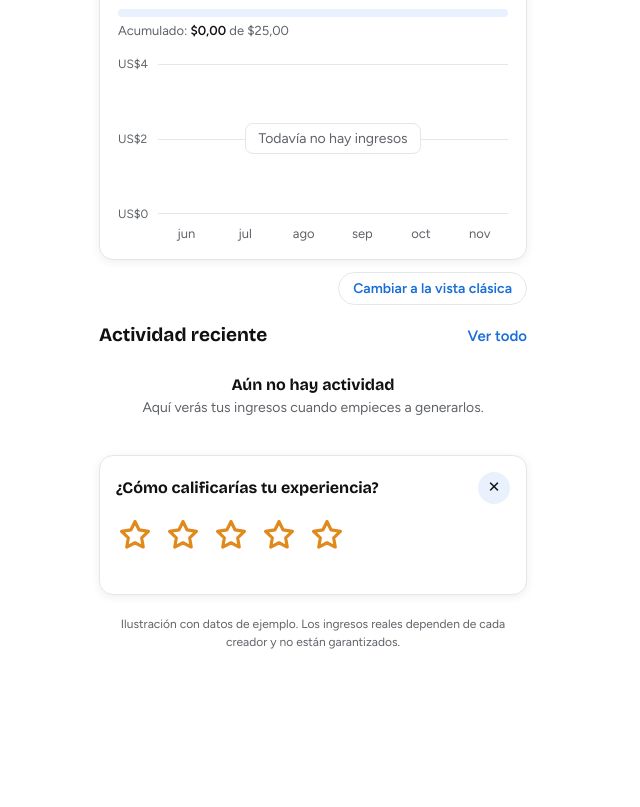
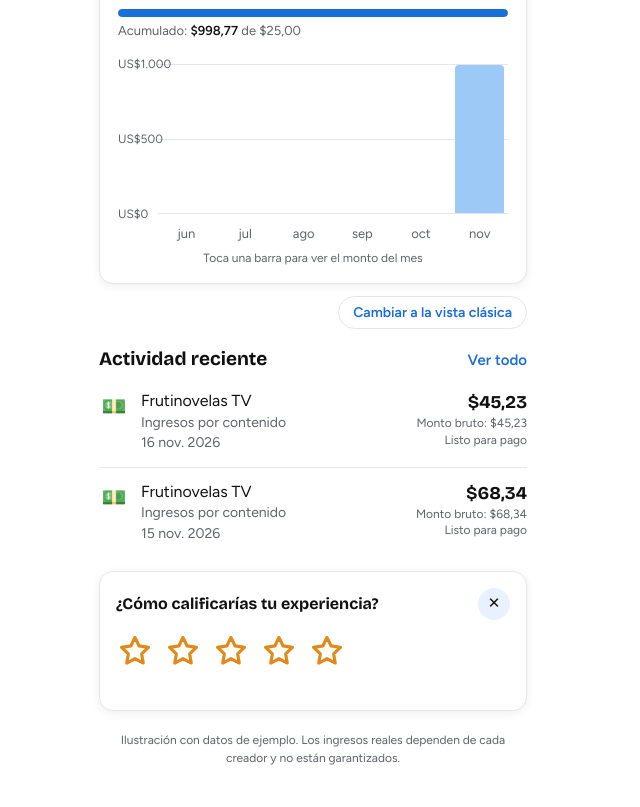
Before and after one commit to cazapia/panel-ganancias, a plain HTML site: page index.html in a window 1280 px wide. Shown: the part 448-1255 px from the top of the page, without its empty margins (327-967 px from the left). Before the commit the page ends 1139 px from the top, so only its background shows below. Drawn offline with nearby package versions, Linux system fonts and the light colour scheme.

Commit message:
Ingresos de noviembre

```diff
--- a/index.html
+++ b/index.html
@@ -185,7 +185,7 @@ button{font-family:inherit;cursor:pointer;color:inherit}
     <div class="pad">
       <section class="panel">
         <div class="panel-head"><h3>Pendiente de pago <span class="warn" aria-hidden="true">!</span></h3><button class="link" data-ir="trans">Ver todas</button></div>
-        <div class="amount">--,-- USD</div>
+        <div class="amount" id="monto">--,-- USD</div>
         <p class="note" id="nota">Se requiere un ingreso mínimo de $25,00.</p>
         <div class="progress" aria-hidden="true"><i id="barraProgreso"></i></div>
         <p class="prog-txt" id="progTxt"></p>
@@ -193,8 +193,8 @@ button{font-family:inherit;cursor:pointer;color:inherit}
         <div id="vistaGrafico">
           <div class="chart-wrap">
             <span class="grid" style="top:0"></span><span class="grid" style="top:75px"></span>
-            <span class="y" style="top:0">US$4</span><span class="y" style="top:75px">US$2</span><span class="y" style="top:150px">US$0</span>
-            <div class="chart" id="chart" role="group" aria-label="Gráfico de ejemplo de ingresos de junio a noviembre"></div>
+            <span class="y" id="yMax" style="top:0">US$4</span><span class="y" id="yMid" style="top:75px">US$2</span><span class="y" style="top:150px">US$0</span>
+            <div class="chart" id="chart" role="group" aria-label="Gráfico de ingresos de junio a noviembre"></div>
           </div>
           <div class="months" id="months"></div>
           <p class="hint">Toca una barra para ver el monto del mes</p>
@@ -249,25 +249,52 @@ var CONFIG = {
   enlaceEmpezar: "#",   // botón "Empezar" (ej. https://wa.me/51999999999)
   enlacePerfil:  "#",   // botón "Completar perfil"
   enlaceCobro:   "#",   // botón "Agregar forma de cobro"
-  minimo: 25,           // monto mínimo para cobrar (USD)
-  maxGrafico: 4         // valor más alto del gráfico (US$4)
+  minimo: 25           // monto mínimo para cobrar (USD)
 };
 
-// Datos de ejemplo (uno por mes). "monto: 0" = mes sin ingresos todavía.
-var DATOS = [
-  { mes: "jun", fecha: "", monto: 0 },
-  { mes: "jul", fecha: "", monto: 0 },
-  { mes: "ago", fecha: "", monto: 0 },
-  { mes: "sep", fecha: "", monto: 0 },
-  { mes: "oct", fecha: "", monto: 0 },
-  { mes: "nov", fecha: "", monto: 0 }
+// Tus ingresos: uno por línea, con fecha (año-mes-día) y monto en USD.
+var INGRESOS = [
+  { fecha: "2026-11-16", monto: 45.23 },
+  { fecha: "2026-11-15", monto: 68.34 },
+  { fecha: "2026-11-14", monto: 137.69 },
+  { fecha: "2026-11-13", monto: 58.90 },
+  { fecha: "2026-11-12", monto: 345.21 },
+  { fecha: "2026-11-10", monto: 76.10 },
+  { fecha: "2026-11-09", monto: 234.20 },
+  { fecha: "2026-11-08", monto: 13.40 },
+  { fecha: "2026-11-07", monto: 19.70 }
 ];
-// Ejemplo de cómo se escribe un ingreso cuando lo tengas:
-// { mes: "nov", fecha: "30 nov. 2026", monto: 2.50 },
 /* ========================================================= */
 
-function dinero(n) { return "$" + n.toFixed(2).replace(".", ","); }
+var NOMBRES_MES = ["ene","feb","mar","abr","may","jun","jul","ago","sep","oct","nov","dic"];
+function dinero(n) {
+  var p = n.toFixed(2).split(".");
+  return "$" + p[0].replace(/\B(?=(\d{3})+(?!\d))/g, ".") + "," + p[1];
+}
+function fechaBonita(f) {
+  var x = f.split("-");
+  return parseInt(x[2], 10) + " " + NOMBRES_MES[parseInt(x[1], 10) - 1] + ". " + x[0];
+}
+
+// Suma por mes (de junio a noviembre de 2026) para el gráfico
+var DATOS = [6, 7, 8, 9, 10, 11].map(function (m) {
+  var suma = INGRESOS.reduce(function (s, d) {
+    var x = d.fecha.split("-");
+    return (x[0] === "2026" && parseInt(x[1], 10) === m) ? s + d.monto : s;
+  }, 0);
+  return { mes: NOMBRES_MES[m - 1], monto: suma };
+});
+var mayor = Math.max.apply(null, DATOS.map(function (d) { return d.monto; }));
+var maxGrafico = 4;
+if (mayor > 0) {
+  var base = Math.pow(10, Math.floor(Math.log10(mayor)));
+  maxGrafico = [1, 2, 2.5, 5, 10].map(function (k) { return k * base; }).filter(function (v) { return v >= mayor; })[0];
+}
+function corto(n) { return "US$" + (n % 1 ? n.toFixed(1).replace(".", ",") : String(n).replace(/\B(?=(\d{3})+(?!\d))/g, ".")); }
+
 function $(id) { return document.getElementById(id); }
+$("yMax").textContent = corto(maxGrafico);
+$("yMid").textContent = corto(maxGrafico / 2);
 
 // Enlaces de botones
 $("cta").href = CONFIG.enlaceEmpezar;
@@ -275,7 +302,9 @@ $("cta2").href = CONFIG.enlacePerfil;
 $("cta3").href = CONFIG.enlaceCobro;
 
 // Totales y progreso hacia el mínimo
-var total = DATOS.reduce(function (s, d) { return s + d.monto; }, 0);
+var total = INGRESOS.reduce(function (s, d) { return s + d.monto; }, 0);
+var alcanzado = total >= CONFIG.minimo;
+$("monto").textContent = alcanzado ? dinero(total) + " USD" : "--,-- USD";
 var falta = Math.max(0, CONFIG.minimo - total);
 $("nota").textContent = "Se requiere un ingreso mínimo de " + dinero(CONFIG.minimo) + ".";
 $("promoTitulo").textContent = falta > 0
@@ -308,7 +337,7 @@ var barras = DATOS.map(function (d) {
 requestAnimationFrame(function () {
   barras.forEach(function (b, i) {
     setTimeout(function () {
-      b.style.height = Math.min(100, DATOS[i].monto / CONFIG.maxGrafico * 100) + "%";
+      b.style.height = Math.min(100, DATOS[i].monto / maxGrafico * 100) + "%";
     }, 120 * i);
   });
 });
@@ -328,10 +357,12 @@ $("classic").addEventListener("click", function () {
 // Filas de actividad
 function fila(d) {
   return '<div class="row"><div class="ic" aria-hidden="true">💵</div>' +
-    '<div class="t">Creador de ejemplo<small>Ingresos por contenido</small><small>' + d.fecha + '</small></div>' +
-    '<div class="m">' + dinero(d.monto) + '<small>Monto bruto: ' + dinero(d.monto) + '<br>Listo, por debajo del límite</small></div></div>';
+    '<div class="t">Frutinovelas TV<small>Ingresos por contenido</small><small>' + fechaBonita(d.fecha) + '</small></div>' +
+    '<div class="m">' + dinero(d.monto) + '<small>Monto bruto: ' + dinero(d.monto) + '<br>' +
+    (alcanzado ? 'Listo para pago' : 'Listo, por debajo del límite') + '</small></div></div>';
 }
-var conIngresos = DATOS.filter(function (d) { return d.monto > 0; }).reverse();
+var conIngresos = INGRESOS.filter(function (d) { return d.monto > 0; })
+  .sort(function (a, b) { return a.fecha < b.fecha ? 1 : -1; });
 var VACIO = '<div class="vacio"><b>Aún no hay actividad</b>Aquí verás tus ingresos cuando empieces a generarlos.</div>';
 $("actividad").innerHTML = conIngresos.length ? conIngresos.slice(0, 2).map(fila).join("") : VACIO;
 $("todas").innerHTML = conIngresos.length ? conIngresos.map(fila).join("") : VACIO.replace("actividad", "transacciones");
```
